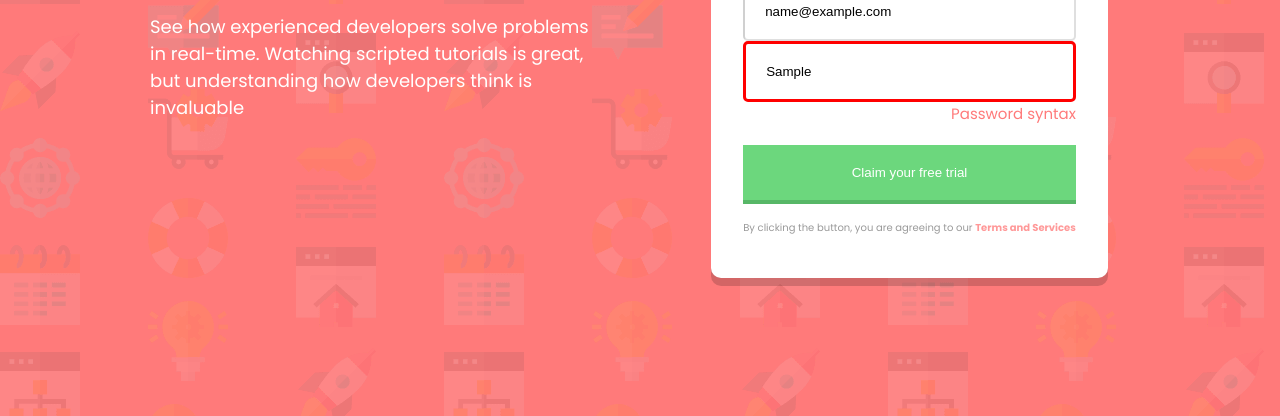
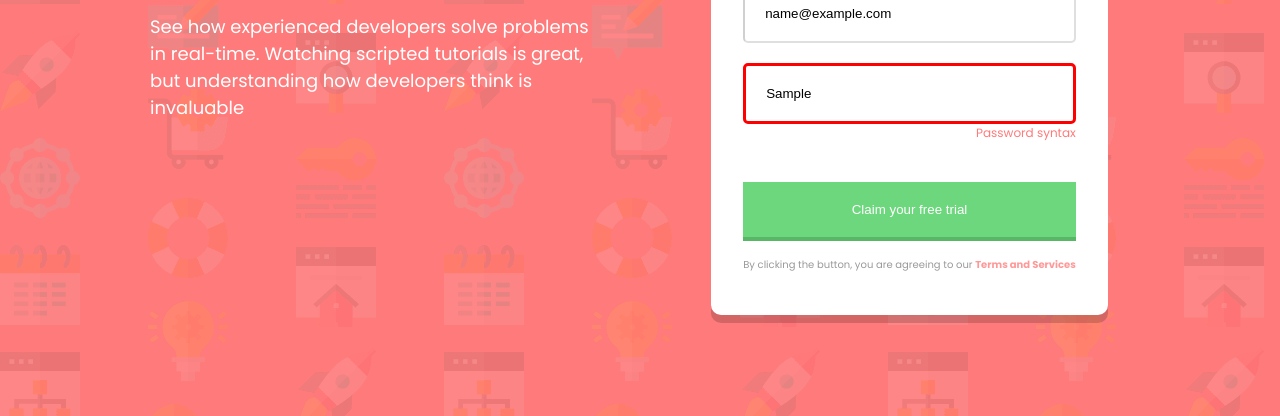
Before and after one commit to AlexOnWax/Marathon-Js_1_Alex_Manu, a plain HTML site: page index.html in a window 1280 px wide. Both pictures are taken after typing "Sample", "Sample", "name@example.com", "Sample" into the empty fields and a click on the button "Claim your free trial". Shown: the part 384-800 px from the top of the page. Drawn offline with Linux system fonts and the light colour scheme.

Commit message:
Modyf style forums

```diff
--- a/style.css
+++ b/style.css
@@ -11,18 +11,17 @@ body {
 .invisible {
     color:hsl(0, 100%, 74%);
     visibility: visible;
-
+    margin-bottom: 20px;
 }
 .help.invisible {
     visibility: visible;
     font-size: 15px;
     text-align: right;
+    font-size: 12px;
 }
 .error.input {
     border: solid 3px red;
-
 }
-
 /*---------------------------------------------*/
 
 /* ----------------(Div content de base)--------------- */
```
